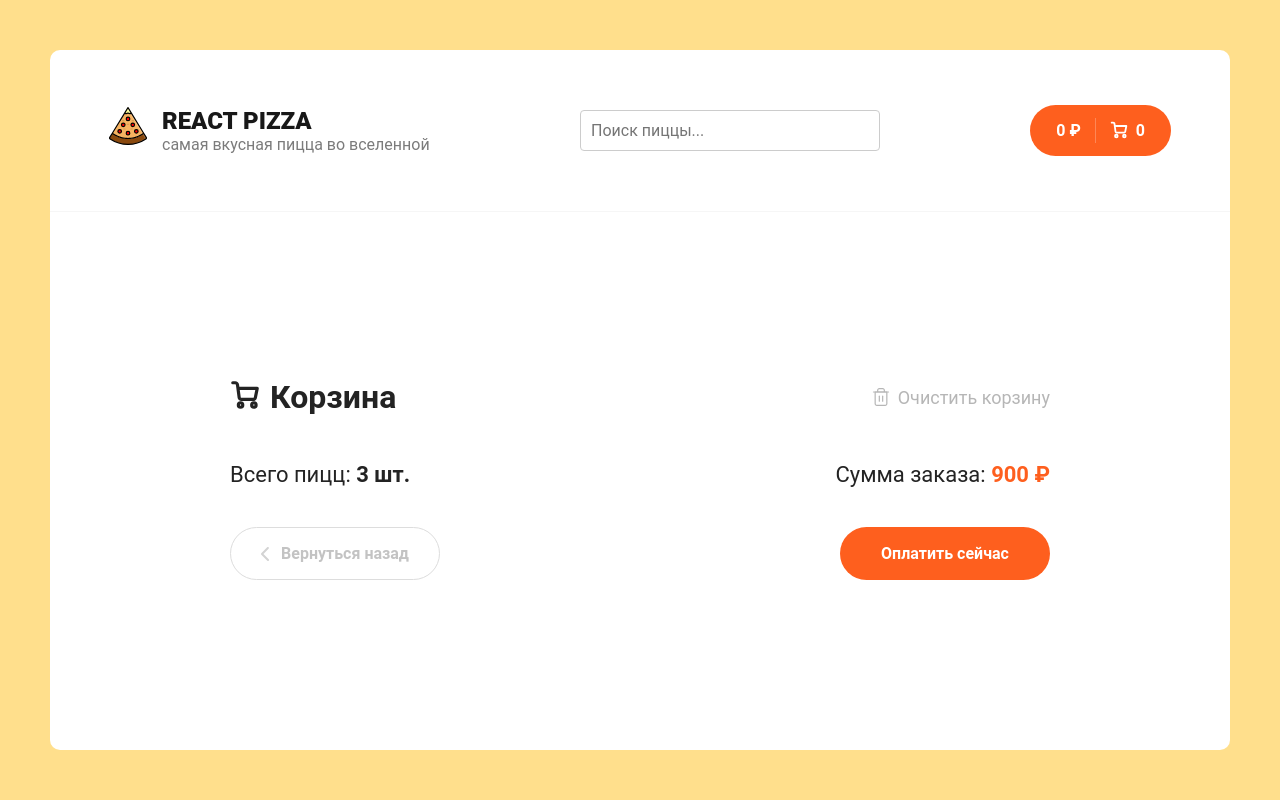
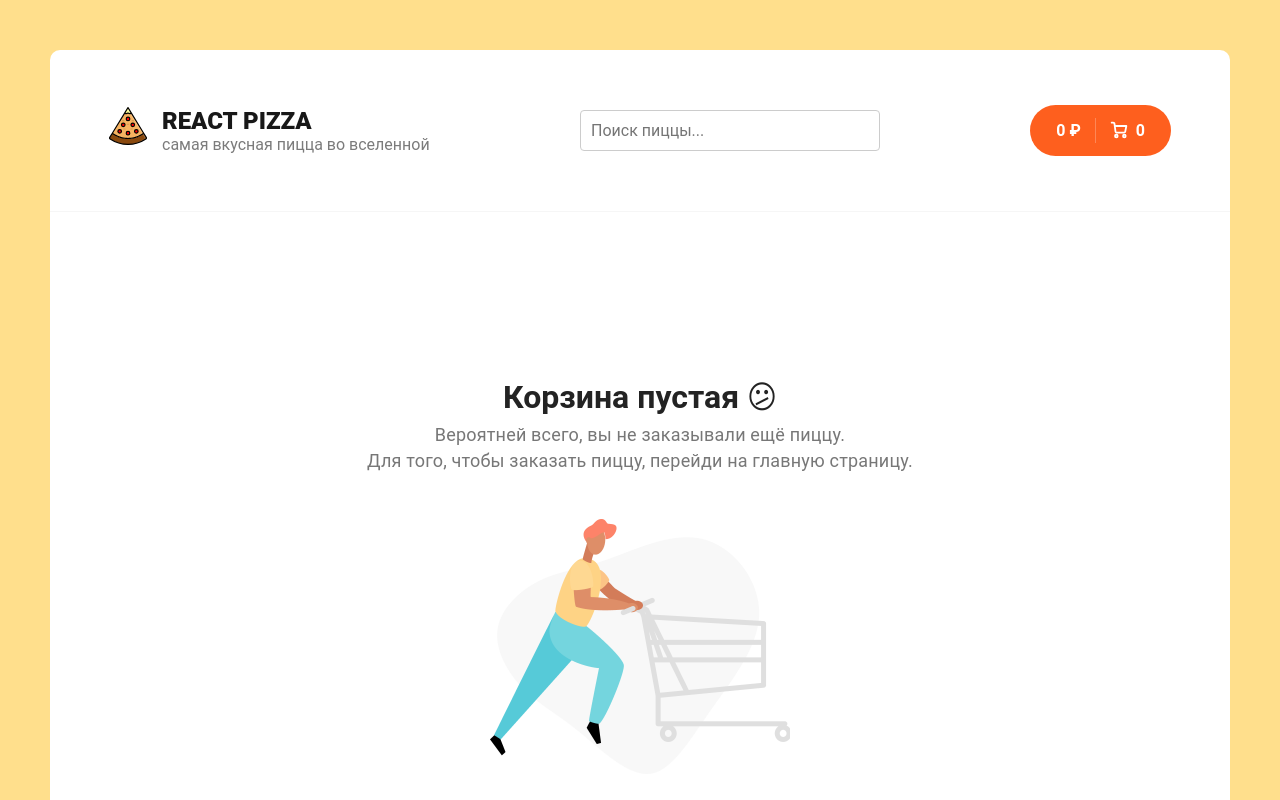
Before and after one commit to Vitalya-Str/pizza-v2, a React (Create React App) app: page /cart in a window 1280 px wide. Shown: the top 800 px of the page. Built offline with nearby package versions, Linux system fonts and the light colour scheme.

Commit message:
Refactor cart functionality; add CartEmpty component, enhance item management, and update total price calculation

```diff
--- a/src/App.js
+++ b/src/App.js
@@ -4,7 +4,7 @@ import { Home } from "./Components/Home/Home";
 import { Header } from "./Components/Header";
 import { NotFound } from "./Components/NotFound/NotFound";
 import { Cart } from "./Components/Cart/Cart";
-import React, { useState } from "react";
+import React from "react";
 
 function App() {
   return (
--- a/src/Components/Cart/Cart.jsx
+++ b/src/Components/Cart/Cart.jsx
@@ -2,13 +2,21 @@ import { useDispatch, useSelector } from "react-redux";
 import { Link } from "react-router-dom";
 import { clearItems } from "../redux/slice/cartSlice";
 import CartItem from "./CartItem";
+import CartEmpty from "./CartEmpty";
 
 export const Cart = () => {
-  const { items } = useSelector((state) => state.cart);
+  const { items, totalPrice } = useSelector((state) => state.cart);
 
   const dispatch = useDispatch();
 
-  const clearCart = () => dispatch(clearItems([]));
+  const totalCount = items.reduce((sum, item) => sum + item.count, 0);
+
+  const clearItem = () => {
+    if (window.confirm("Clear?")) dispatch(clearItems());
+  };
+  if (!totalPrice) {
+    return <CartEmpty />;
+  }
 
   return (
     <div className="content">
@@ -41,7 +49,7 @@ export const Cart = () => {
               </svg>
               Корзина
             </h2>
-            <div onClick={clearCart} className="cart__clear">
+            <div onClick={clearItem} className="cart__clear">
               <svg width="20" height="20" viewBox="0 0 20 20" fill="none" xmlns="http://www.w3.org/2000/svg">
                 <path d="M2.5 5H4.16667H17.5" stroke="#B6B6B6" strokeWidth="1.2" strokeLinecap="round" strokeLinejoin="round" />
                 <path
@@ -66,10 +74,10 @@ export const Cart = () => {
           <div className="cart__bottom">
             <div className="cart__bottom-details">
               <span>
-                Всего пицц: <b>3 шт.</b>
+                Всего пицц: <b>{totalCount} шт.</b>
               </span>
               <span>
-                Сумма заказа: <b>900 ₽</b>
+                Сумма заказа: <b>{totalPrice} ₽</b>
               </span>
             </div>
             <div className="cart__bottom-buttons">
--- /dev/null
+++ b/src/Components/Cart/CartEmpty.jsx
@@ -0,0 +1,27 @@
+import { Link } from "react-router-dom";
+import emptyCart from "../../assets/img/empty-cart.png";
+
+const CartEmpty = () => {
+  return (
+    <>
+      <div className="content">
+        <div className="container container--cart">
+          <div className="cart cart--empty">
+            <h2>Корзина пустая 😕</h2>
+            <p>
+              Вероятней всего, вы не заказывали ещё пиццу.
+              <br />
+              Для того, чтобы заказать пиццу, перейди на главную страницу.
+            </p>
+            <img src={emptyCart} alt="Empty cart" />
+            <Link to="/" className="button button--black">
+              <span>Вернуться назад</span>
+            </Link>
+          </div>
+        </div>
+      </div>
+    </>
+  );
+};
+
+export default CartEmpty;
--- a/src/Components/Cart/CartItem.jsx
+++ b/src/Components/Cart/CartItem.jsx
@@ -1,7 +1,18 @@
 import { useDispatch } from "react-redux";
+import { addItems, itemsMinus, removeItems } from "../redux/slice/cartSlice";
 
 const CartItem = ({ count, id, price, size, title, type }) => {
   const dispatch = useDispatch();
+
+  const itemPlus = () => dispatch(addItems({ id }));
+
+  const itemDelete = () => dispatch(itemsMinus(id));
+
+  const removeItem = () => {
+    if (window.confirm("Delete?")) {
+      dispatch(removeItems(id));
+    }
+  };
 
   return (
     <div className="cart__item">
@@ -19,7 +30,7 @@ const CartItem = ({ count, id, price, size, title, type }) => {
         </p>
       </div>
       <div className="cart__item-count">
-        <div className="button button--outline button--circle cart__item-count-minus">
+        <div onClick={itemDelete} className="button button--outline button--circle cart__item-count-minus">
           <svg width="10" height="10" viewBox="0 0 10 10" fill="none" xmlns="http://www.w3.org/2000/svg">
             <path
               d="M5.92001 3.84V5.76V8.64C5.92001 9.17016 5.49017 9.6 4.96001 9.6C4.42985 9.6 4.00001 9.17016 4.00001 8.64L4 5.76L4.00001 3.84V0.96C4.00001 0.42984 4.42985 0 4.96001 0C5.49017 0 5.92001 0.42984 5.92001 0.96V3.84Z"
@@ -32,7 +43,7 @@ const CartItem = ({ count, id, price, size, title, type }) => {
           </svg>
         </div>
         <b>{count}</b>
-        <div className="button button--outline button--circle cart__item-count-plus">
+        <div onClick={itemPlus} className="button button--outline button--circle cart__item-count-plus">
           <svg width="10" height="10" viewBox="0 0 10 10" fill="none" xmlns="http://www.w3.org/2000/svg">
             <path
               d="M5.92001 3.84V5.76V8.64C5.92001 9.17016 5.49017 9.6 4.96001 9.6C4.42985 9.6 4.00001 9.17016 4.00001 8.64L4 5.76L4.00001 3.84V0.96C4.00001 0.42984 4.42985 0 4.96001 0C5.49017 0 5.92001 0.42984 5.92001 0.96V3.84Z"
@@ -49,7 +60,7 @@ const CartItem = ({ count, id, price, size, title, type }) => {
         <b>{price * count} ₽</b>
       </div>
       <div className="cart__item-remove">
-        <div className="button button--outline button--circle">
+        <div onClick={removeItem} className="button button--outline button--circle">
           <svg width="10" height="10" viewBox="0 0 10 10" fill="none" xmlns="http://www.w3.org/2000/svg">
             <path
               d="M5.92001 3.84V5.76V8.64C5.92001 9.17016 5.49017 9.6 4.96001 9.6C4.42985 9.6 4.00001 9.17016 4.00001 8.64L4 5.76L4.00001 3.84V0.96C4.00001 0.42984 4.42985 0 4.96001 0C5.49017 0 5.92001 0.42984 5.92001 0.96V3.84Z"
--- a/src/Components/redux/slice/cartSlice.js
+++ b/src/Components/redux/slice/cartSlice.js
@@ -20,15 +20,23 @@ const cartSlice = createSlice({
 
       state.totalPrice = state.items.reduce((sum, obj) => obj.price * obj.count + sum, 0);
     },
+    itemsMinus(state, action) {
+      const findItem = state.items.find((obj) => obj.id === action.payload);
+
+      if (findItem) {
+        findItem.count--;
+      }
+    },
     removeItems(state, action) {
-      state.items.filter(state.items !== action.payload);
+      state.items = state.items.filter((obj) => obj.id !== action.payload);
     },
     clearItems(state) {
       state.items = [];
+      state.totalPrice = 0;
     },
   },
 });
 
-export const { addItems, removeItems, clearItems } = cartSlice.actions;
+export const { addItems, removeItems, clearItems, itemsMinus } = cartSlice.actions;
 
 export default cartSlice.reducer;
```
